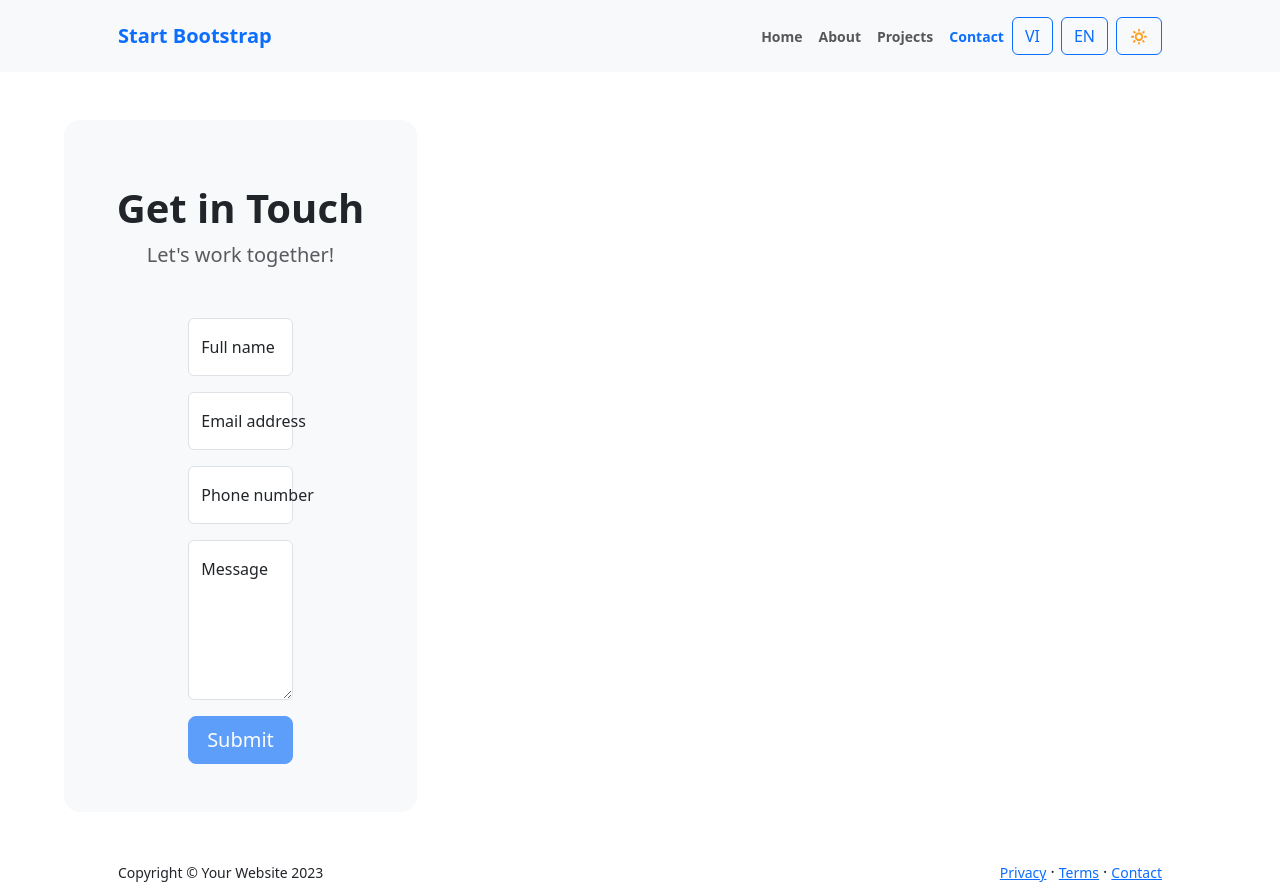
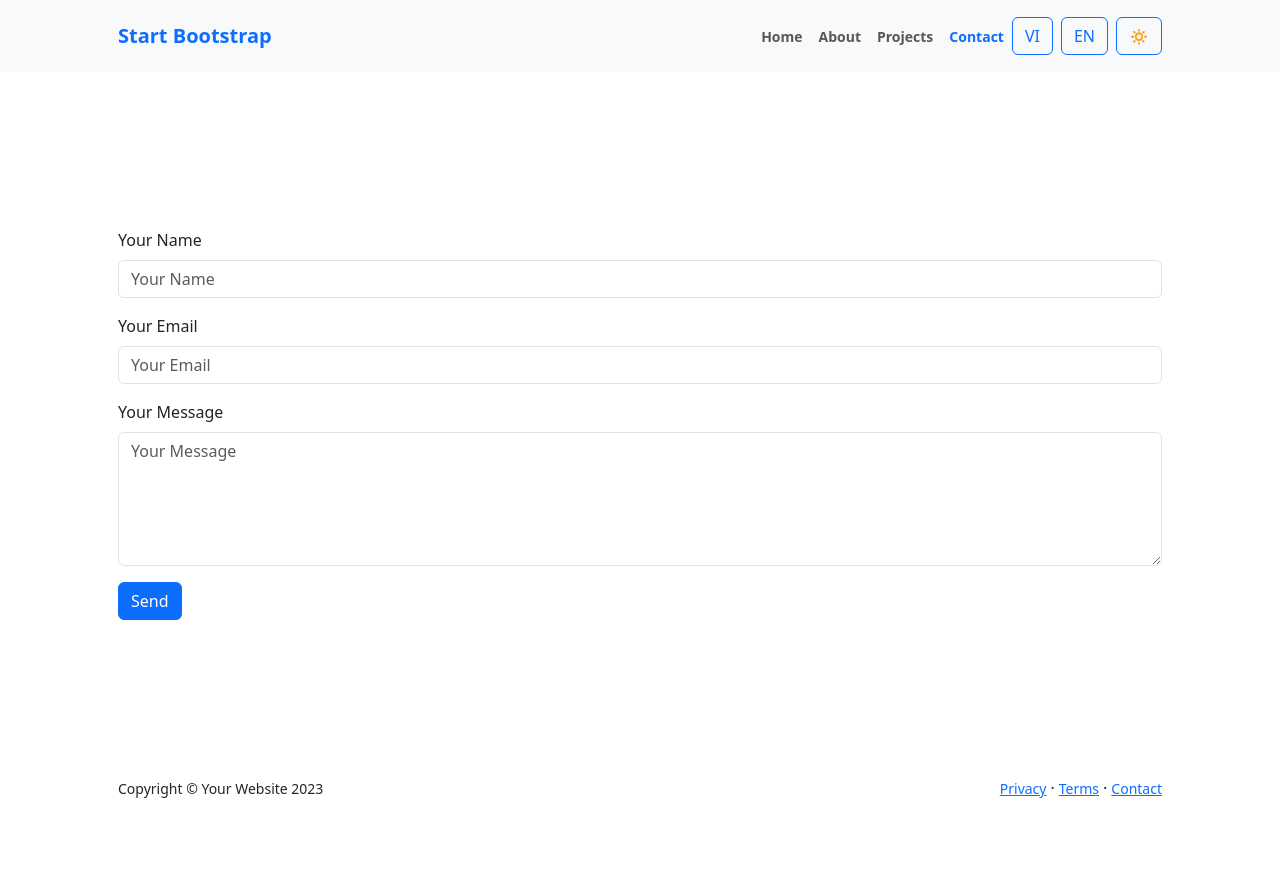
Before and after one commit to longnosuke/mytrainning-LoganNg, a Vue app in the folder my-vue-app/: page /contact in a window 1280 px wide. After the commit the page ends 800 px from the top, so only its background shows below. Built offline with nearby package versions, Linux system fonts and the light colour scheme.

Commit message:
feat(contact): integrate emailjs for contact form
Replace the previous static contact form with a reactive form using emailjs for direct email sending. Add .env file to .gitignore to protect sensitive configuration. This improves user experience by enabling real-time form submission and feedback.

```diff
--- a/my-vue-app/src/views/Contact.vue
+++ b/my-vue-app/src/views/Contact.vue
@@ -1,83 +1,54 @@
 <script setup lang="ts">
   import DefaultLayout from "@/layouts/DefaultLayout.vue";
+  import emailjs from 'emailjs-com'
+  import { reactive } from 'vue'
+
+  const form = reactive({
+    name: '',
+    email: '',
+    message: ''
+  })
+
+  const sendEmail = () => {
+    emailjs.send(
+      import.meta.env.VITE_EMAILJS_SERVICE_ID,
+      import.meta.env.VITE_EMAILJS_TEMPLATE_ID,
+      {
+        from_name: form.name,
+        from_email: form.email,
+        message: form.message
+      },
+      import.meta.env.VITE_EMAILJS_PUBLIC_KEY
+    )
+      .then(() => {
+        alert('Sent successfully!')
+      })
+      .catch(() => {
+        alert('Send failed.')
+      })
+  }
 </script>
 
 <template>
   <DefaultLayout>
-    <section class="py-5">
-      <div class="container px-5">
-        <!-- Contact form -->
-        <div class="bg-body-tertiary rounded-4 py-5 px-4 px-md-5">
-          <div class="text-center mb-5">
-            <div class="feature bg-primary bg-gradient-primary-to-secondary text-white rounded-3 mb-3">
-              <i class="bi bi-envelope"></i>
+    <div class="container px-5 py-5">
+      <form class="row g-3" @submit.prevent="sendEmail">
+        <div class="col-md-12">
+          <label for="inputName" class="form-label">Your Name</label>
+          <input v-model="form.name" type="text" class="form-control" id="inputName" placeholder="Your Name" required>
         </div>
-            <h1 class="fw-bolder">{{ $t('contact.title') }}</h1>
-            <p class="lead fw-normal text-muted mb-0">{{ $t('contact.subtitle') }}</p>
+        <div class="col-md-12">
+          <label for="inputEmail" class="form-label">Your Email</label>
+          <input v-model="form.email" type="email" class="form-control" id="inputEmail" placeholder="Your Email" required>
         </div>
-          <div class="row gx-5 justify-content-center">
-            <div class="col-lg-8 col-xl-6">
-              <!-- * * * * * * * * * * * * * * *-->
-              <!-- * * SB Forms Contact Form * *-->
-              <!-- * * * * * * * * * * * * * * *-->
-              <!-- This form is pre-integrated with SB Forms.-->
-              <!-- To make this form functional, sign up at-->
-              <!-- https://startbootstrap.com/solution/contact-forms-->
-              <!-- to get an API token!-->
-              <form id="contactForm" data-sb-form-api-token="API_TOKEN">
-                <!-- Name input-->
-                <div class="form-floating mb-3">
-                  <input class="form-control" id="name" type="text" placeholder="Enter your name..." data-sb-validations="required" />
-                  <label for="name">Full name</label>
-                  <div class="invalid-feedback" data-sb-feedback="name:required">A name is required.</div>
+        <div class="col-12">
+          <label for="inputMessage" class="form-label">Your Message</label>
+          <textarea v-model="form.message" class="form-control" id="inputMessage" rows="5" placeholder="Your Message" required></textarea>
         </div>
-                <!-- Email address input-->
-                <div class="form-floating mb-3">
-                  <input class="form-control" id="email" type="email" placeholder="name@example.com" data-sb-validations="required,email" />
-                  <label for="email">Email address</label>
-                  <div class="invalid-feedback" data-sb-feedback="email:required">An email is required.</div>
-                  <div class="invalid-feedback" data-sb-feedback="email:email">Email is not valid.</div>
+        <div class="col-12">
+          <button type="submit" class="btn btn-primary">Send</button>
         </div>
-                <!-- Phone number input-->
-                <div class="form-floating mb-3">
-                  <input class="form-control" id="phone" type="tel" placeholder="(123) 456-7890" data-sb-validations="required" />
-                  <label for="phone">Phone number</label>
-                  <div class="invalid-feedback" data-sb-feedback="phone:required">A phone number is required.</div>
-                </div>
-                <!-- Message input-->
-                <div class="form-floating mb-3">
-                  <textarea class="form-control" id="message" type="text" placeholder="Enter your message here..." style="height: 10rem" data-sb-validations="required"></textarea>
-                  <label for="message">Message</label>
-                  <div class="invalid-feedback" data-sb-feedback="message:required">A message is required.</div>
-                </div>
-                <!-- Submit success message-->
-                <!---->
-                <!-- This is what your users will see when the form-->
-                <!-- has successfully submitted-->
-                <div class="d-none" id="submitSuccessMessage">
-                  <div class="text-center mb-3">
-                    <div class="fw-bolder">Form submission successful!</div>
-                    To activate this form, sign up at
-                    <br />
-                    <a href="https://startbootstrap.com/solution/contact-forms">https://startbootstrap.com/solution/contact-forms</a>
-                  </div>
-                </div>
-                <!-- Submit error message-->
-                <!---->
-                <!-- This is what your users will see when there is-->
-                <!-- an error submitting the form-->
-                <div class="d-none" id="submitErrorMessage"><div class="text-center text-danger mb-3">Error sending message!</div></div>
-                <!-- Submit Button-->
-                <div class="d-grid"><button class="btn btn-primary btn-lg disabled" id="submitButton" type="submit">Submit</button></div>
       </form>
     </div>
-          </div>
-        </div>
-      </div>
-    </section>
   </DefaultLayout>
 </template>
-
-<style scoped>
-
-</style>
```
Also changed, not shown: 1 other file (tests, documents, lock files or other folders). Lines whose indentation alone changed are shown as unchanged.
